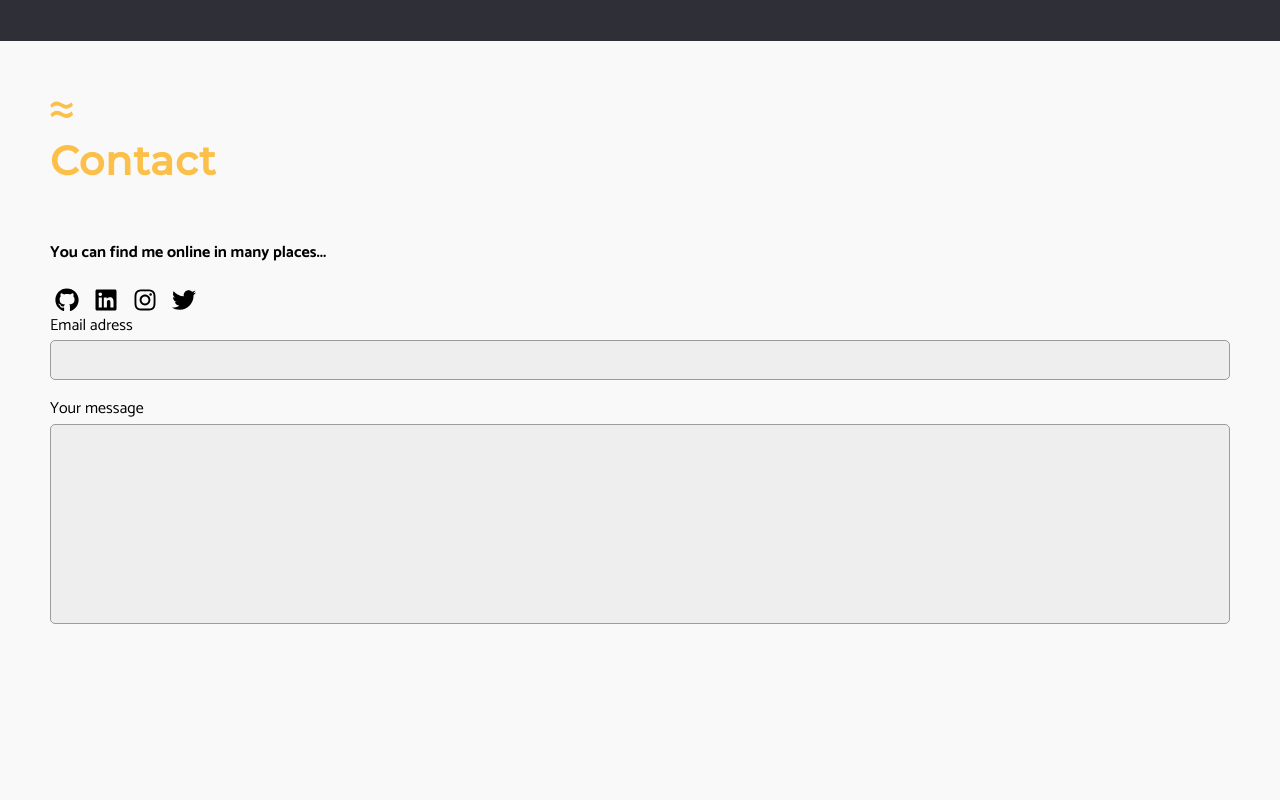
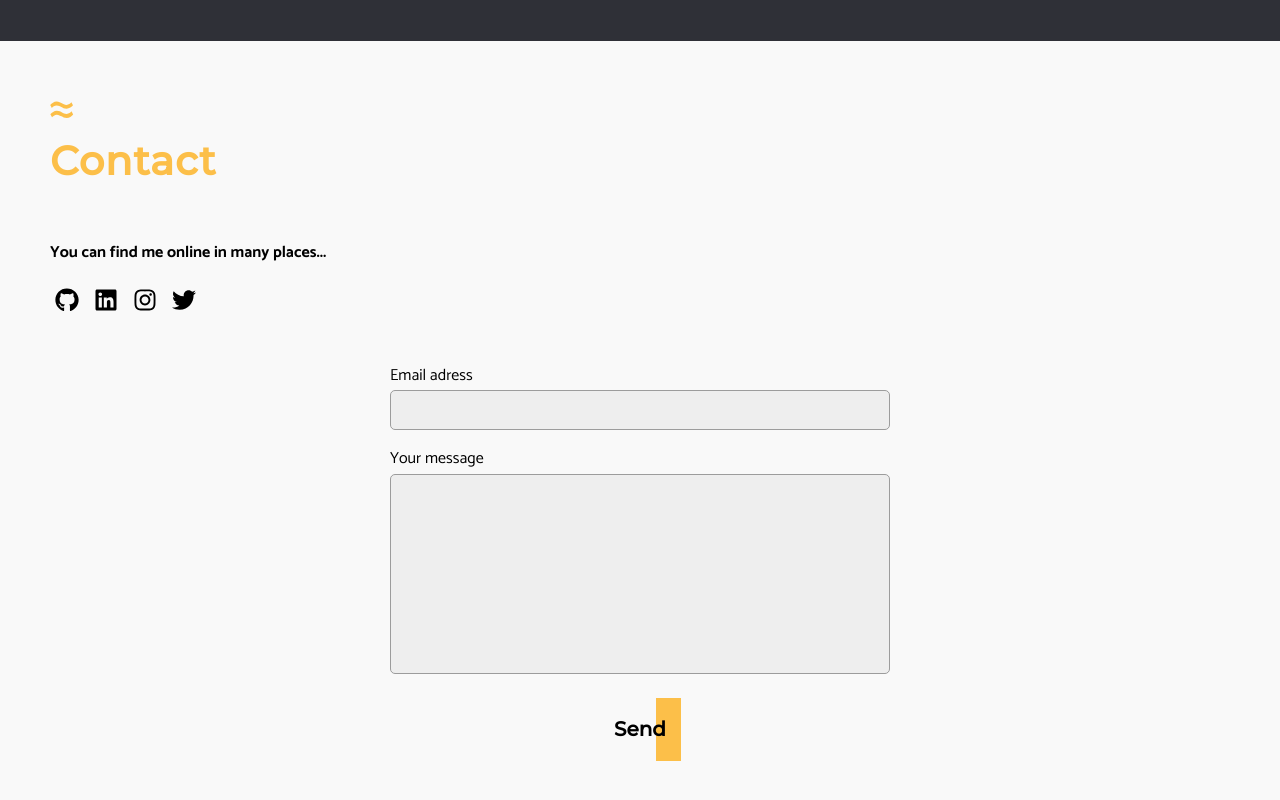
Before and after one commit to hadrysm/portfolio-old, a Gatsby site: page / in a window 1280 px wide. Shown: the part 2456-3256 px from the top of the page. Before the commit the page ends 3164 px from the top, so only its background shows below. Built offline with nearby package versions, Linux system fonts and the light colour scheme; Gatsby itself is replaced by a stand-in of ours.

Commit message:
Feat: Add Contact section

```diff
--- a/src/components/atoms/CTA/CTA.js
+++ b/src/components/atoms/CTA/CTA.js
@@ -9,6 +9,7 @@ const CTA = ({
   children = 'click me',
   to = '/',
   href = '',
+  type = 'button',
   isButton = false,
   isHyperLink = false,
   pageTheme = {
@@ -28,7 +29,7 @@ const CTA = ({
 
   if (isButton) {
     return (
-      <Link as="button" type="button" isButton {...props}>
+      <Link as="button" type={type} isButton {...props}>
         {children}
       </Link>
     );
@@ -65,6 +66,7 @@ CTA.propTypes = {
   to: PropTypes.string,
   href: PropTypes.string,
   isButton: PropTypes.bool,
+  type: PropTypes.string,
   isHyperLink: PropTypes.bool,
   pageTheme: PropTypes.objectOf(PropTypes.string),
 };
--- a/src/components/atoms/CTA/CTA.style.js
+++ b/src/components/atoms/CTA/CTA.style.js
@@ -28,7 +28,7 @@ export const Link = styled(TransitionLink)`
         width: 100%;
         height: 100%;
         top: 0;
-        left: calc(100% - 60px);
+        left: calc(100% - 30%);
         background-color: ${({ theme }) => theme.primary};
         z-index: -1;
         will-change: transform;
@@ -36,7 +36,7 @@ export const Link = styled(TransitionLink)`
       }
 
       :hover ::before {
-        transform: translateX(calc(-100% + 60px));
+        transform: translateX(calc(-100% + 30%));
       }
 
       ${({ secondary }) =>
--- a/src/components/atoms/Input/Input.style.js
+++ b/src/components/atoms/Input/Input.style.js
@@ -7,7 +7,7 @@ export const Wrapper = styled.div`
 
 export const StyledInput = styled.input`
   width: 100%;
-  padding: 1rem 2rem 1rem 3rem;
+  padding: 1rem 2rem 1rem 2rem;
   background-color: ${({ theme }) => theme.grey};
   font-weight: ${({ theme }) => theme.font.weight.regular};
   border-radius: 0.5rem;
--- a/src/components/molecules/ContactForm/ContactForm.js
+++ b/src/components/molecules/ContactForm/ContactForm.js
@@ -1,11 +1,18 @@
 import React from 'react';
+
+import CTA from 'components/atoms/CTA/CTA';
 import Input from 'components/atoms/Input/Input';
 
+import { Form } from './ContactForm.style';
+
 const ContactForm = () => (
-  <form>
-    <Input label="Email adress" name="email" />
-    <Input label="your message" name="message" as="textarea" />
-  </form>
+  <Form>
+    <Input label="Email adress" name="email" onChange={() => {}} />
+    <Input label="your message" name="message" as="textarea" onChange={() => {}} />
+    <CTA isButton type="submit">
+      Send
+    </CTA>
+  </Form>
 );
 
 export default ContactForm;
--- /dev/null
+++ b/src/components/molecules/ContactForm/ContactForm.style.js
@@ -0,0 +1,9 @@
+import styled from 'styled-components';
+
+export const Form = styled.form`
+  max-width: 50rem;
+  display: flex;
+  flex-direction: column;
+  align-items: center;
+  margin: 5rem auto 0;
+`;
```
